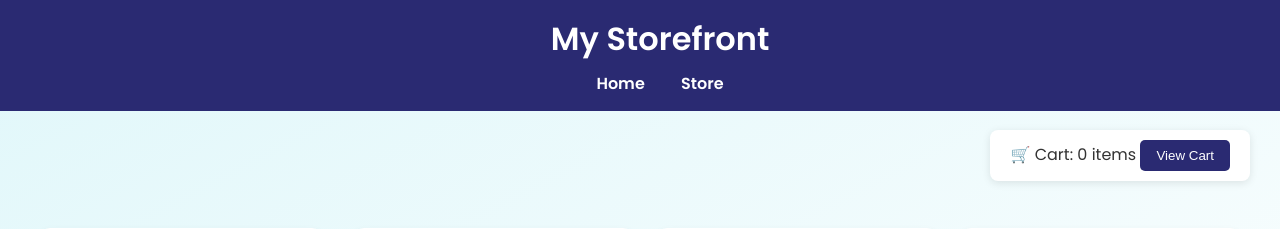
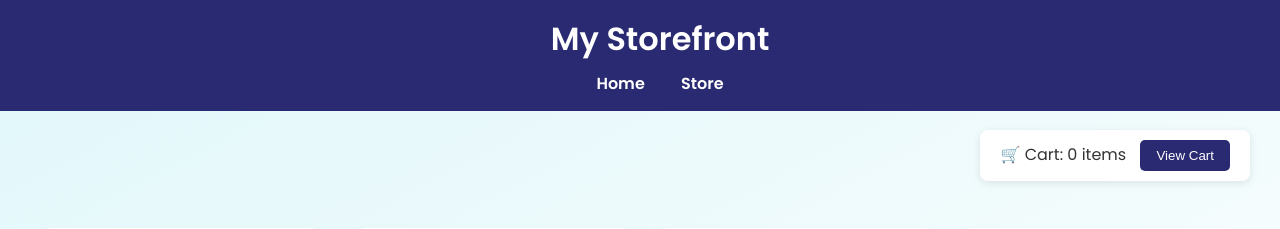
Before and after one commit to esk205/ecommerce_store_front, a Django app: page /store/ in a window 1280 px wide. Shown: the top 229 px of the page. Run offline with Django 4.2, Linux system fonts and the light colour scheme.

Commit message:
Update: improving readability of shopping cart

```diff
--- a/storefront/storefront/templates/storefront/store.html
+++ b/storefront/storefront/templates/storefront/store.html
@@ -159,7 +159,7 @@
   <div id="cart-summary"
        style="position:sticky;top:10px;right:30px;float:right;z-index:100;background:#fff;border-radius:8px;
               box-shadow:0 2px 8px rgba(0,0,0,0.1);padding:10px 20px;max-width:250px;margin:10px;">
-    <span>🛒 Cart: <span id="cart-count">0</span> items</span>
+    <span>🛒 Cart: <span id="cart-count">0 </span><span style="margin-right: 10px;">items</span></span>
     <button onclick="showCartModal()" class="cart-btn">View Cart</button>
   </div>
 
```
